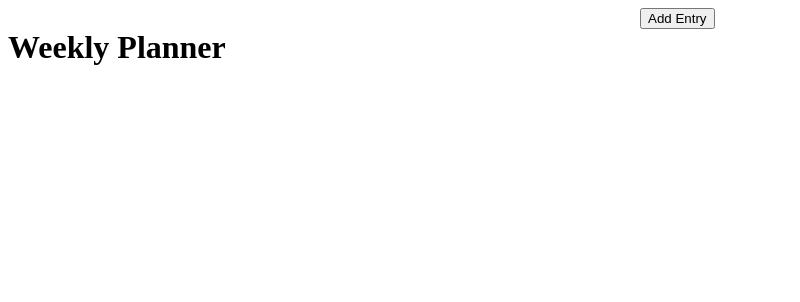
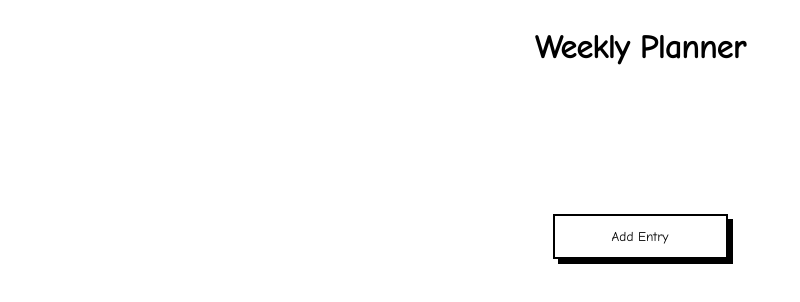
Before and after one commit to louiewhitz/Weekly-Planner, a website: page index.html in a window 1280 px wide. Shown: the whole page, without its empty margins (0-800 px from the left). Drawn offline with Linux system fonts and the light colour scheme.

Commit message:
Added font and styling to the button

```diff
--- a/index.html
+++ b/index.html
@@ -6,16 +6,19 @@
   <title>Week Planner</title>
   <link rel="stylesheet" href="styles.css">
   <link rel="stylesheet" href="layout.css">
+  <link rel="preconnect" href="https://fonts.googleapis.com">
+  <link rel="preconnect" href="https://fonts.gstatic.com" crossorigin>
+  <link href="https://fonts.googleapis.com/css2?family=Comic+Neue&display=swap" rel="stylesheet">
 </head>
 <body>
   <div class="container">
     <div class="row">
       <div class="column-full justify-center-content">
-        <h1 class="plannertitle">Weekly Planner</h1>
+        <h1 class="plannertitle text-align">Weekly Planner</h1>
       </div>
       <div class="row">
         <div class="column-full justify-center-content">
-          <div class="addbutton">
+          <div class="addbutton justify-center-content text-align">
             <button class="addentry">Add Entry</button>
           </div>
         </div>
--- a/layout.css
+++ b/layout.css
@@ -1,10 +1,16 @@
+body {
+  font-family: "Comic Neue", sans-serif;
+}
+
 .container {
   margin: 0 auto;
+  max-width: 100%;
 }
 
 .row {
   width: 100%;
   display: flex;
+  flex-wrap: wrap;
 }
 
 .column-full {
--- a/styles.css
+++ b/styles.css
@@ -0,0 +1,19 @@
+button {
+  font-family: "Comic Neue", sans-serif;
+}
+
+.text-align {
+  text-align: center;
+}
+
+.addbutton {
+  margin-top: 10%;
+}
+
+.addentry {
+  width: 175px;
+  height: 45px;
+  border: 2px solid black;
+  box-shadow: 5px 5px;
+  background-color: white;
+}
```
